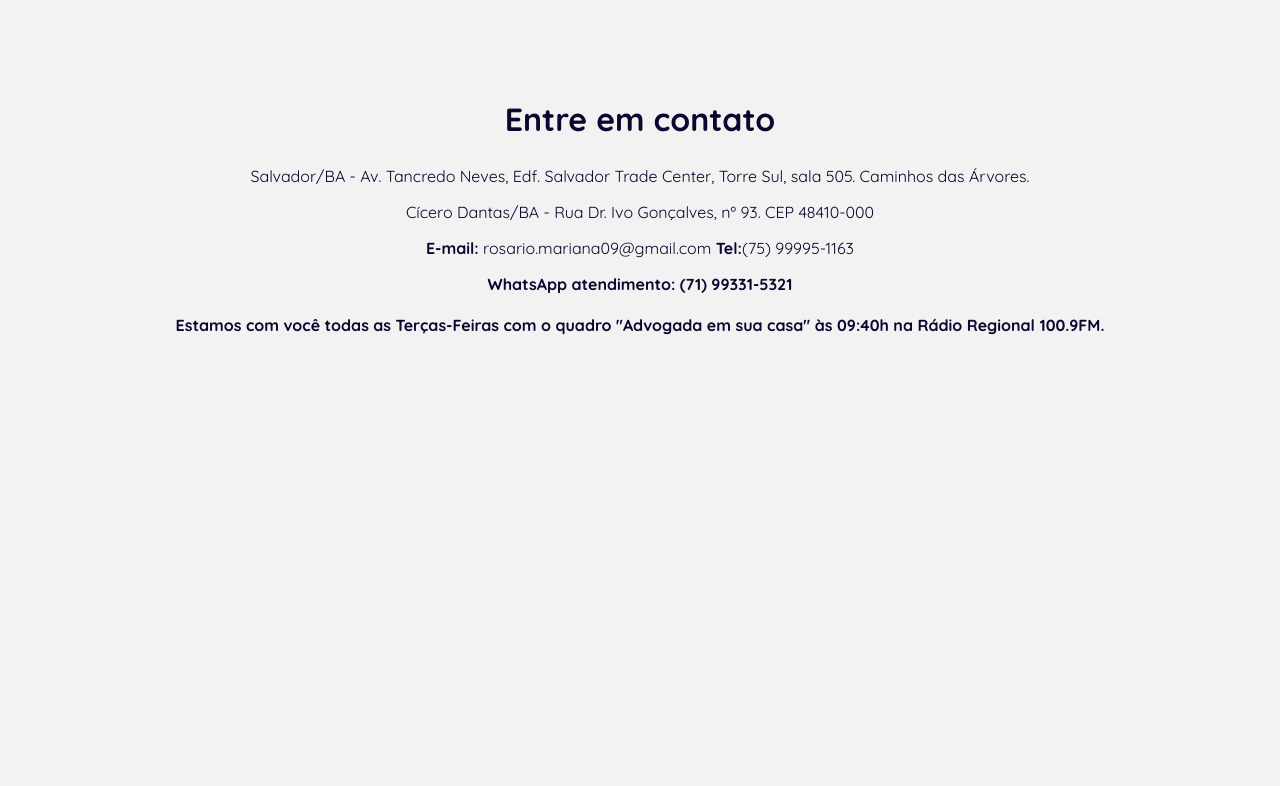
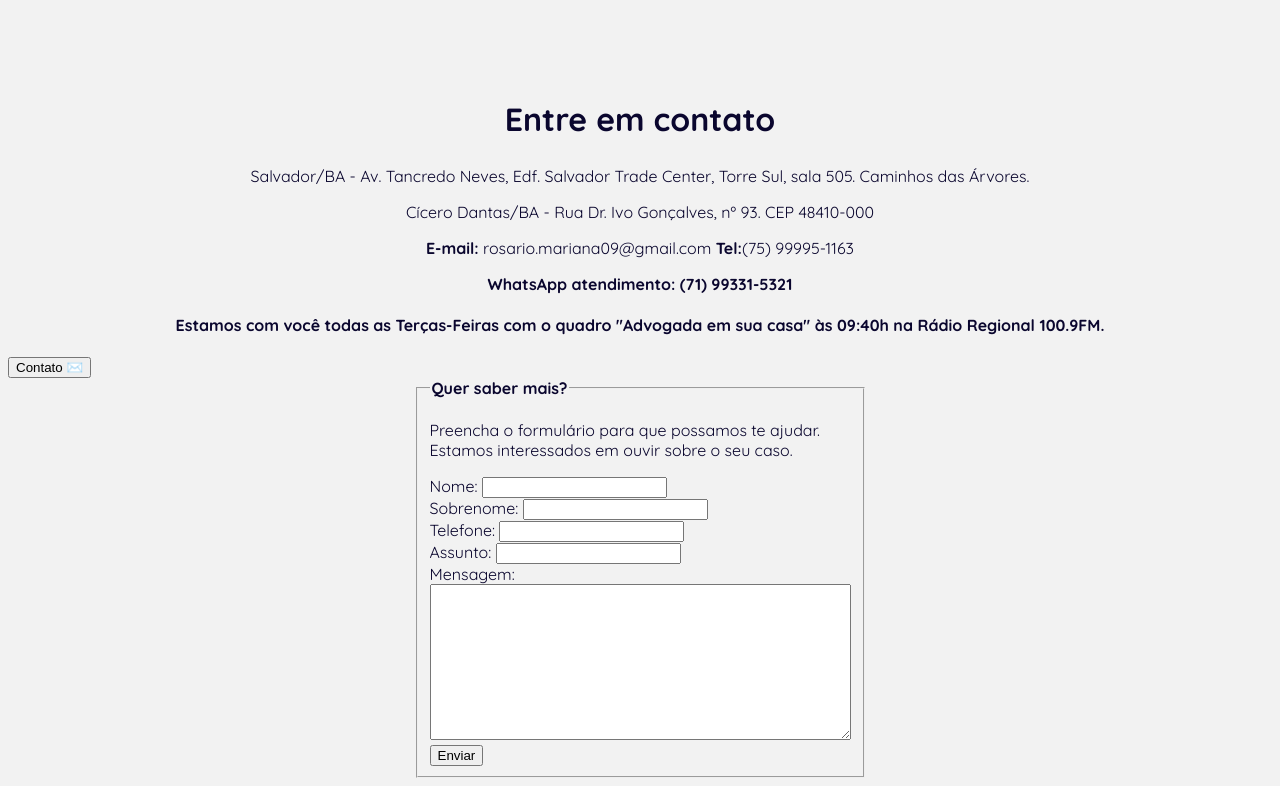
Before and after one commit to CamilaNR/Sister-website, a plain HTML site: page index.html in a window 1280 px wide. Shown: the part 2738-3524 px from the top of the page. Before the commit the page ends 3094 px from the top, so only its background shows below. Drawn offline with Linux system fonts and the light colour scheme.

Commit message:
Update index.html

```diff
--- a/index.html
+++ b/index.html
@@ -12,6 +12,7 @@
     <link rel="preconnect" href="https://fonts.googleapis.com">
 <link rel="preconnect" href="https://fonts.gstatic.com">
 <link href="https://fonts.googleapis.com/css2?family=Quicksand:wght@300..700&display=swap" rel="stylesheet">
+
 <title>Advogada Mariana Rosário</title>
 </head>
 
@@ -26,12 +27,12 @@
     <div id="Serviços">
         <h2>Serviços</h2>
         <p>
-        <h3>Direito Imobiliário </h3>
+      <h3>Direito Imobiliário </h3>
         <p><img class="serviceimage" src="Direito_Imobiliário-removebg-preview.png"></p>
         Muito além do processo judicial, realizamos a regularização de imóveis urbanos e rurais em Cartórios,
         com o procedimento Extrajudicial de forma democrática e personalizada ao seu caso.
         Ao contratar nossos serviços, você pode ter a certeza de que estaremos à sua disposição em todas as etapas.
-        <h3>Direito de Família e Sucessões</h3>
+       <h3>Direito de Família e Sucessões</h3>
         <p><img class="serviceimage" src="familadireito.png"></p>
         Este é um dos nossos serviços mais procurados. Uniões estáveis, casamentos, divórcios, inventários e pensões
         alimentícias...
@@ -45,15 +46,15 @@
         Algo que faz parte do dia a dia de todos nós mas que pode trazer várias dores de cabeça.
         Atuamos para defender o seu diteito de Consumidor utilizando estratégias de negociação e caminhos judiciais e
         extrajudiciais.
-        <h3>Direito Previdenciário</h3>
+      <h3>Direito Previdenciário</h3>
         <p><img class="serviceimage" src="carteira.png"></p>
         Requer seus direitos diante do INSS pode ser burocrático e difícil, nós te ajudamos!
         Assessoria em Aposentadorias, LOAS/BPC, Autistas, e Auxílios.
-        <h3>Direito Bancário</h3>
+    <h3>Direito Bancário</h3>
         <p><img class="serviceimage" src="banco.png"></p>
         Já pensou se as taxas e juros que os bancos cobram te cobram estão na legalidade?
         Combatemos os juros abusivo, negativa de direitos, Block List, negativações indevidas e muito mais!
-        <h3>Contratos</h3>
+    <h3>Contratos</h3>
         <p><img class="serviceimage" src="contrato.png"></p>
         Vamos muito além dos contratos seguros imobiliários como aluguel e compra e venda.
         Já pensou em proteger seu relacionamento com um Contrato de Namoro?
@@ -92,7 +93,46 @@
         </p>
 
 </div>
+<!-- Botão flutuante -->
+<button id="toggle-button">Contato ✉️</button>
 
+<!-- Formulário que aparece/desaparece -->
+<div id="form-container">
+  <form action="" method="get" oninput="fn.value=File">
+    <fieldset>
+      <legend style="font-weight: bold;">Quer saber mais? </legend>
+      <p>Preencha o formulário para que possamos te ajudar. Estamos interessados em ouvir sobre o seu caso.</p>
+
+      <label for="Nome">Nome:</label>
+      <input type="text" name="Nome" id="Nome" accesskey="N" tabindex="1"><br>
+
+      <label for="sobrenome">Sobrenome:</label>
+      <input type="text" name="sobrenome" id="sobrenome" accesskey="1" tabindex="2"><br>
+
+      <label for="number">Telefone:</label>
+      <input type="text" name="number" id="number" accesskey="n" tabindex="3"><br>
+
+      <label for="assunto">Assunto:</label>
+      <input type="text" name="assunto" id="assunto" accesskey="A" tabindex="4"><br>
+
+      <label for="mensagem">Mensagem:</label><br>
+      <textarea name="mensagem" id="mensagem" rows="10" cols="50" maxlength="300"></textarea><br>
+
+      <input type="submit" name="submitform" value="Enviar">
+      <output name="fn"></output>
+    </fieldset>
+  </form>
+</div>
+
+
+<script>
+  const toggleButton = document.getElementById('toggle-button');
+  const formContainer = document.getElementById('form-container');
+
+  toggleButton.addEventListener('click', () => {
+    formContainer.style.display = formContainer.style.display === 'block' ? 'none' : 'block';
+  });
+</script>
 </body>
 
 </html>
```
